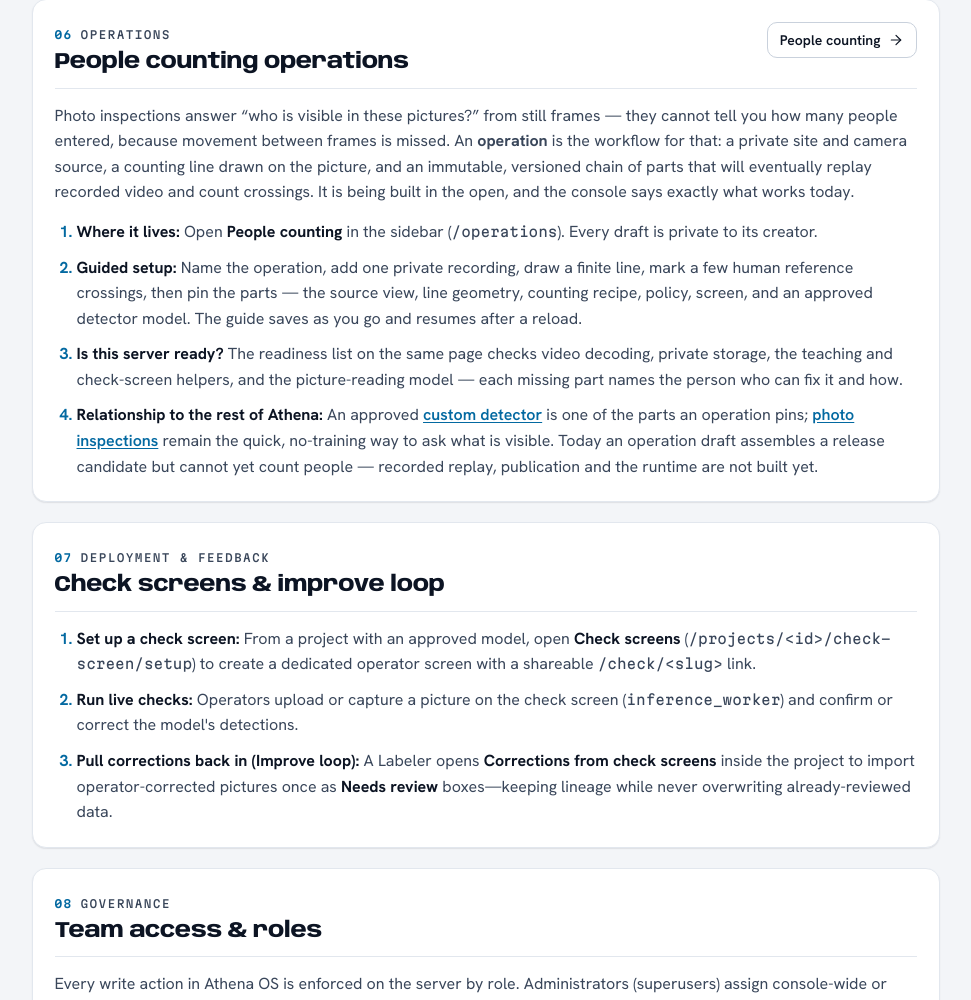
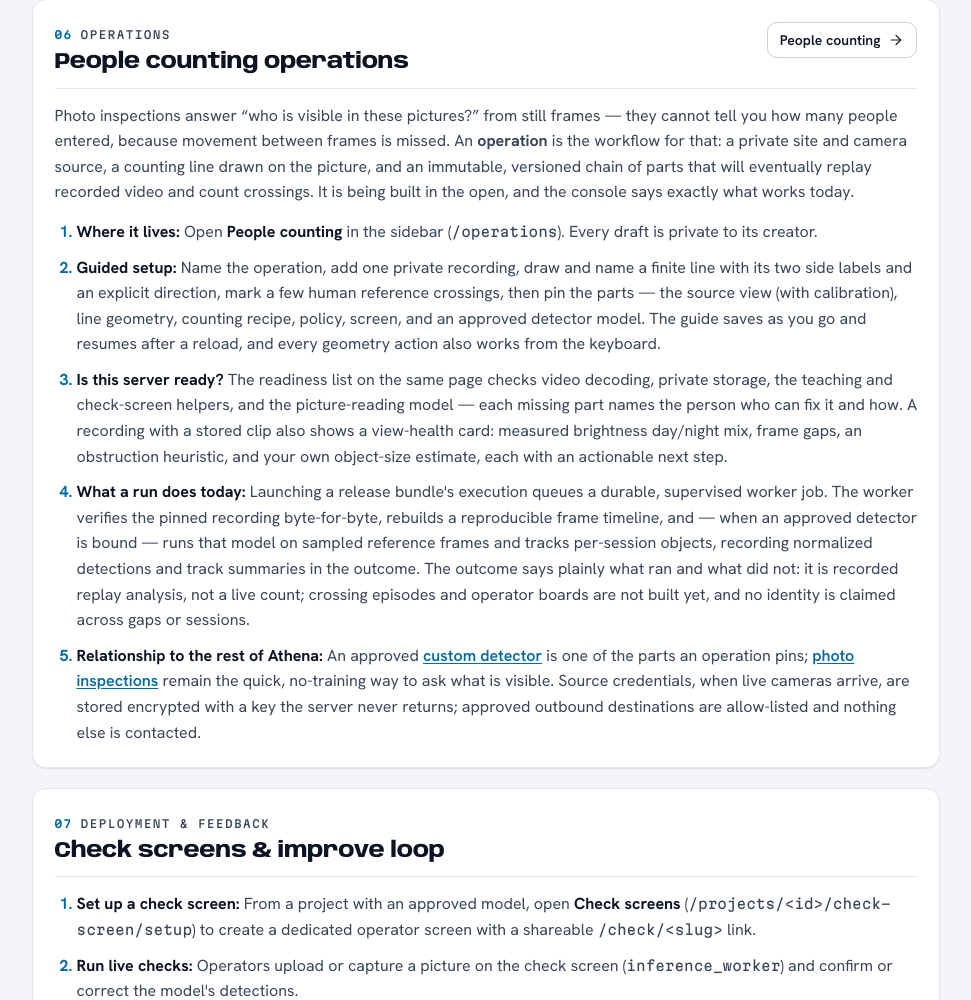
Before and after one commit to DominicMathew240/Athena-OS, a Django app: page /docs in a window 1280 px wide. Shown: the part 3274-4274 px from the top of the page, without its empty margins (296-1267 px from the left). Run offline with Django 5.2, Linux system fonts and the light colour scheme; parts of the project's set-up code (start-up, migrations or seed data) failed here and were passed over.

Commit message:
docs+landing: reflect the merged multimodal development state
Landing outcome statuses stop calling merged slices 'proposed': audio,
spreadsheets and handwriting OCR are 'Merged in console (synthetic-verified)'
(OCR's serving stays honestly backend-level), and the documents card says
text classification merged with NER/fields to come.

Docs wiki: the operations section describes what an execution run actually
does today (durable worker, byte-verified recording, reproducible timeline,
bound-detector inference with per-session tracking, the honest not-a-live-
count limit), the view-health card, and encrypted source credentials with
the destination allow-list. The multimodal status table now records Wave 0
complete, all four Wave 1 slices merged (gate unmet), text+signal halves of
Wave 2 merged, vision at 18/65; wave table gains per-wave merge status; the
T-task placement table and immediate priorities updated to the real next
steps (Wave 1 acceptance gate, T23/T25 runtime, document-fields finish,
TrOCR licence decision).

Tests updated to pin the new copy (18 of 65, merged-wave statuses, the
replay-analysis limit). Full suite 2051 OK lean venv.

```diff
--- a/web/projects/templates/projects/_docs_content.html
+++ b/web/projects/templates/projects/_docs_content.html
@@ -180,9 +180,10 @@
       <p>Photo inspections answer “who is visible in these pictures?” from still frames — they cannot tell you how many people entered, because movement between frames is missed. An <strong>operation</strong> is the workflow for that: a private site and camera source, a counting line drawn on the picture, and an immutable, versioned chain of parts that will eventually replay recorded video and count crossings. It is being built in the open, and the console says exactly what works today.</p>
       <ol class="wiki-steps">
         <li><strong>Where it lives:</strong> Open <strong>People counting</strong> in the sidebar (<span class="a-mono">/operations</span>). Every draft is private to its creator.</li>
-        <li><strong>Guided setup:</strong> Name the operation, add one private recording, draw a finite line, mark a few human reference crossings, then pin the parts — the source view, line geometry, counting recipe, policy, screen, and an approved detector model. The guide saves as you go and resumes after a reload.</li>
-        <li><strong>Is this server ready?</strong> The readiness list on the same page checks video decoding, private storage, the teaching and check-screen helpers, and the picture-reading model — each missing part names the person who can fix it and how.</li>
-        <li><strong>Relationship to the rest of Athena:</strong> An approved <a href="{% url 'dashboard' %}">custom detector</a> is one of the parts an operation pins; <a href="{% url 'inspections-page' %}">photo inspections</a> remain the quick, no-training way to ask what is visible. Today an operation draft assembles a release candidate but cannot yet count people — recorded replay, publication and the runtime are not built yet.</li>
+        <li><strong>Guided setup:</strong> Name the operation, add one private recording, draw and name a finite line with its two side labels and an explicit direction, mark a few human reference crossings, then pin the parts — the source view (with calibration), line geometry, counting recipe, policy, screen, and an approved detector model. The guide saves as you go and resumes after a reload, and every geometry action also works from the keyboard.</li>
+        <li><strong>Is this server ready?</strong> The readiness list on the same page checks video decoding, private storage, the teaching and check-screen helpers, and the picture-reading model — each missing part names the person who can fix it and how. A recording with a stored clip also shows a view-health card: measured brightness day/night mix, frame gaps, an obstruction heuristic, and your own object-size estimate, each with an actionable next step.</li>
+        <li><strong>What a run does today:</strong> Launching a release bundle's execution queues a durable, supervised worker job. The worker verifies the pinned recording byte-for-byte, rebuilds a reproducible frame timeline, and — when an approved detector is bound — runs that model on sampled reference frames and tracks per-session objects, recording normalized detections and track summaries in the outcome. The outcome says plainly what ran and what did not: it is recorded replay analysis, not a live count; crossing episodes and operator boards are not built yet, and no identity is claimed across gaps or sessions.</li>
+        <li><strong>Relationship to the rest of Athena:</strong> An approved <a href="{% url 'dashboard' %}">custom detector</a> is one of the parts an operation pins; <a href="{% url 'inspections-page' %}">photo inspections</a> remain the quick, no-training way to ask what is visible. Source credentials, when live cameras arrive, are stored encrypted with a key the server never returns; approved outbound destinations are allow-listed and nothing else is contacted.</li>
       </ol>
     </article>
 
@@ -321,19 +322,22 @@
       </div>
 
       <h3 class="wiki-subhead">Verified development status vs recommendation</h3>
+      <p class="wiki-note">Updated 20 November 2026 after the Wave 0–2 slice merges. “Merged” below means code is on main with its test suite green in both the lean and ML environments — all on synthetic data, with model quality unmeasured and no real-user session run yet.</p>
       <div class="wiki-table-wrap">
         <table class="wiki-table">
           <thead>
             <tr><th scope="col">Component</th><th scope="col">Verified status</th><th scope="col">Recommendation</th></tr>
           </thead>
           <tbody>
-            <tr><td><strong>Athena OS Core</strong></td><td>Django console, projects, auth, image imports, annotation, dataset snapshots and prototype training</td><td>Reuse and generalize</td></tr>
-            <tr><td><strong>Vision workflows</strong></td><td>T01–T04 locally completed; T05 partially completed; T06–T65 remain open</td><td>Keep as a vision-specific workstream</td></tr>
-            <tr><td><strong>OCR</strong></td><td>Handwriting training integrated in Forge (PR #82); document OCR supports inference</td><td>Integrate with OS</td></tr>
-            <tr><td><strong>Audio classification</strong></td><td>Basic WAV classifier and ONNX export exist in Forge</td><td>Extend to industrial acoustic tasks</td></tr>
-            <tr><td><strong>Speech recognition</strong></td><td>Local speech-to-text and Sarawak Malay ASR foundations exist</td><td>Complete validated fine-tuning workflow</td></tr>
-            <tr><td><strong>Spreadsheet AI</strong></td><td>Training workflow merged in Forge PR #79</td><td>Reuse its trainer</td></tr>
-            <tr><td><strong>Text / NLP &amp; Keypoints</strong></td><td>Text category and geometry contracts exist; no verified end-to-end user training yet</td><td>New development</td></tr>
+            <tr><td><strong>Athena OS Core</strong></td><td>Wave 0 complete and merged: task/recipe registry, modality plugin interface, generic annotations and frozen dataset snapshots shared by every modality</td><td>Reuse and generalize</td></tr>
+            <tr><td><strong>Vision workflows</strong></td><td>18 of 65 tasks locally verified (T01–T14, T19–T22): private drafts and versioned release bundles, guided setup, durable supervised execution workers, reproducible frame timelines, bound-detector inference with per-session tracking, view health, accessible geometry editing. Live cameras (T10), crossing events (T25) and operator boards (T41+) remain open</td><td>Keep as a vision-specific workstream</td></tr>
+            <tr><td><strong>Vision detection (OS-VIS-001)</strong></td><td>Merged end to end: image projects, SAM+CLIP-assisted labeling, snapshots, real CPU training, evaluation, approval and check screens</td><td>Extend to segmentation (later)</td></tr>
+            <tr><td><strong>Audio classification (OS-AUD-001)</strong></td><td>Merged: WAV import, clip labels, <span class="a-mono">audio-wav-cnn</span> training with ONNX-or-torch artifacts, through the shared lifecycle</td><td>Industrial acoustic recipes later</td></tr>
+            <tr><td><strong>Handwriting OCR (OS-OCR-001)</strong></td><td>Merged: transcript annotations, <span class="a-mono">ocr-trocr</span> fine-tuning with CER/word-accuracy evaluation. Serving is backend-level; base-weight licensing is an open owner decision</td><td>Complete serving path</td></tr>
+            <tr><td><strong>Spreadsheet AI (OS-TAB-001)</strong></td><td>Merged: CSV/XLSX upload, target choice, <span class="a-mono">tabular-sklearn</span> training, unseen-row testing</td><td>Reuse its trainer</td></tr>
+            <tr><td><strong>Text classification (OS-NLP-001, half)</strong></td><td>Merged: strict CSV text datasets, <span class="a-mono">text-sklearn</span> (TF-IDF + logistic regression) with held-out evaluation. Named-entity recognition is out of scope so far</td><td>NER in a later slice</td></tr>
+            <tr><td><strong>Signal classification (OS-SIG-001, half)</strong></td><td>Merged: windowed time-series CSV, <span class="a-mono">signal-sklearn</span> (16 window statistics + logistic regression). Forecasting and anomaly detection are out of scope so far</td><td>Forecast/anomaly recipes later</td></tr>
+            <tr><td><strong>Speech recognition</strong></td><td>Not started in OS (local speech-to-text and Sarawak Malay ASR foundations exist in Forge)</td><td>Complete validated fine-tuning workflow</td></tr>
             <tr><td><strong>Face recognition</strong></td><td>No verified end-to-end trainable biometric workflow</td><td>New, separately gated with consent &amp; subgroup checks</td></tr>
             <tr><td><strong>Multimodal fusion</strong></td><td>Architecture concepts and contracts exist</td><td>Longer-term development (Wave 4)</td></tr>
           </tbody>
@@ -371,20 +375,20 @@
         </div>
         <span class="a-tag">Waves 0 to 4</span>
       </header>
-      <p>The roadmap organizes delivery into five waves (indicative sequence, not committed release dates). The recommended next milestone is <strong>Athena OS Multimodal MVP</strong>: four real, independently validated training workflows (Vision, Acoustics, Handwriting OCR, and Tabular prediction) sharing one lifecycle.</p>
+      <p>The roadmap organizes delivery into five waves (indicative sequence, not committed release dates). <strong>Where the waves stand today (20 November 2026):</strong> Wave 0 is complete and merged; all four Wave 1 slices are merged with their suites green in two environments — but Wave 1's acceptance gate (clean-install, real-data training tests with nontechnical users) is not met, so no Wave 1 item is ticked; Wave 2 has two of its halves merged (text classification, signal classification) with ASR, document fields and the remaining halves in progress or open.</p>
 
       <h3 class="wiki-subhead">Five delivery waves</h3>
       <div class="wiki-table-wrap">
         <table class="wiki-table">
           <thead>
-            <tr><th scope="col">Wave</th><th scope="col">Horizon</th><th scope="col">Scope &amp; key requirements</th></tr>
+            <tr><th scope="col">Wave</th><th scope="col">Horizon</th><th scope="col">Scope &amp; status</th></tr>
           </thead>
           <tbody>
-            <tr><td><strong>Wave 0 — Shared foundation</strong></td><td>0–6 weeks</td><td><span class="a-mono">OS-CORE-001</span> to <span class="a-mono">006</span>: task/recipe registry, modality plugins, shared observation/dataset/annotation contracts, durable job recovery, model registry, universal guided workflow.</td></tr>
-            <tr><td><strong>Wave 1 — Multi-task MVP</strong></td><td>2–4 months</td><td><span class="a-mono">OS-VIS-001</span> (Vision detection), <span class="a-mono">OS-AUD-001</span> (Acoustic classifier), <span class="a-mono">OS-OCR-001</span> (Handwriting TrOCR), <span class="a-mono">OS-TAB-001</span> (Excel/CSV tabular prediction).</td></tr>
-            <tr><td><strong>Wave 2 — Language &amp; signals</strong></td><td>4–7 months</td><td><span class="a-mono">OS-ASR-001/002</span> (Speech dataset editor &amp; ASR fine-tuning), <span class="a-mono">OS-NLP-001</span> (Text/NER), <span class="a-mono">OS-DOC-001</span> (Document fields/tables), <span class="a-mono">OS-SIG-001</span> (Time-series), <span class="a-mono">OS-AUD-002</span> (Normal-only acoustic anomaly).</td></tr>
-            <tr><td><strong>Wave 3 — Motion &amp; operations</strong></td><td>7–10 months</td><td>Pose/keypoint annotation, gesture/action models, video event labeling, industry Domain Packs, operational dashboards, and consent-gated biometric verification.</td></tr>
-            <tr><td><strong>Wave 4 — Multimodal &amp; edge</strong></td><td>10–15+ months</td><td>Synchronized cross-modal fusion (audio + vibration/temp, video + pose, thermal + RGB), modality ablations, qualified edge deployments and optional Athena Nodes.</td></tr>
+            <tr><td><strong>Wave 0 — Shared foundation</strong></td><td>0–6 weeks</td><td><span class="a-mono">OS-CORE-001</span> to <span class="a-mono">006</span>: task/recipe registry, modality plugins, shared observation/dataset/annotation contracts, durable job recovery, model registry, universal guided workflow. <strong>Complete and merged.</strong></td></tr>
+            <tr><td><strong>Wave 1 — Multi-task MVP</strong></td><td>2–4 months</td><td><span class="a-mono">OS-VIS-001</span> (Vision detection), <span class="a-mono">OS-AUD-001</span> (Acoustic classifier), <span class="a-mono">OS-OCR-001</span> (Handwriting TrOCR), <span class="a-mono">OS-TAB-001</span> (Excel/CSV tabular prediction). <strong>All four slices merged</strong> — verification is synthetic-data only; the real-data + nontechnical-user acceptance gate is not met.</td></tr>
+            <tr><td><strong>Wave 2 — Language &amp; signals</strong></td><td>4–7 months</td><td><span class="a-mono">OS-ASR-001/002</span> (Speech dataset editor &amp; ASR fine-tuning), <span class="a-mono">OS-NLP-001</span> (Text/NER), <span class="a-mono">OS-DOC-001</span> (Document fields/tables), <span class="a-mono">OS-SIG-001</span> (Time-series), <span class="a-mono">OS-AUD-002</span> (Normal-only acoustic anomaly). <strong>Text classification and signal classification merged</strong>; the rest open.</td></tr>
+            <tr><td><strong>Wave 3 — Motion &amp; operations</strong></td><td>7–10 months</td><td>Pose/keypoint annotation, gesture/action models, video event labeling, industry Domain Packs, operational dashboards, and consent-gated biometric verification. Open.</td></tr>
+            <tr><td><strong>Wave 4 — Multimodal &amp; edge</strong></td><td>10–15+ months</td><td>Synchronized cross-modal fusion (audio + vibration/temp, video + pose, thermal + RGB), modality ablations, qualified edge deployments and optional Athena Nodes. Open.</td></tr>
           </tbody>
         </table>
       </div>
@@ -396,10 +400,8 @@
             <tr><th scope="col">Existing tasks</th><th scope="col">Updated placement</th></tr>
           </thead>
           <tbody>
-            <tr><td><span class="a-mono">T01–T04</span></td><td>Keep as verified local vision foundations.</td></tr>
-            <tr><td><span class="a-mono">T05</span></td><td>Complete the missing versioned release-bundle contract.</td></tr>
-            <tr><td><span class="a-mono">T06–T08</span></td><td>Generalize guided setup and preflight into OS Core.</td></tr>
-            <tr><td><span class="a-mono">T09–T31</span></td><td>Video Operations / Vision Domain Pack.</td></tr>
+            <tr><td><span class="a-mono">T01–T14, T19–T22</span></td><td>Locally verified vision foundations (18 of 65): drafts, release bundles, guided setup, preflight, recordings, view health, accessible geometry, durable workers, timelines, inference and tracking.</td></tr>
+            <tr><td><span class="a-mono">T10, T15–T18, T23–T31</span></td><td>Video Operations / Vision Domain Pack — open (live cameras, remaining geometry/calibration work, event ledger, crossings, aggregates, parking).</td></tr>
             <tr><td><span class="a-mono">T32–T40</span></td><td>Extract shared review, training, comparison and approval logic (including T19 durable worker design).</td></tr>
             <tr><td><span class="a-mono">T41–T50</span></td><td>Industry-specific operations and visual dashboards.</td></tr>
             <tr><td><span class="a-mono">T51–T65</span></td><td>Apply reliability, deployment, security and usability gates across all modalities (reconciled with Forge <span class="a-mono">LAB-002/003</span>, <span class="a-mono">LAB-006</span>, <span class="a-mono">LAB-007B</span>, <span class="a-mono">LAB-104</span>, <span class="a-mono">LAB-107</span>, <span class="a-mono">LAB-009</span>).</td></tr>
@@ -429,11 +431,10 @@
 
       <h3 class="wiki-subhead">Immediate execution priorities</h3>
       <ol class="wiki-steps">
-        <li><strong>Reconcile Athena OS and Forge training contracts:</strong> Identify canonical schemas, remove duplication and define adapter boundaries.</li>
-        <li><strong>Finish OS T05 and the shared training-job lifecycle:</strong> Versioned release bundles, durable execution, artifact and model provenance.</li>
-        <li><strong>Create universal task/recipe and annotation plugin interfaces:</strong> Make sound, OCR and spreadsheet tasks first-class without duplicating the platform.</li>
-        <li><strong>Unify the beginner-friendly Teach workflow:</strong> One guided experience with appropriate controls for each task.</li>
-        <li><strong>Validate four real-data vertical slices:</strong> Vision, acoustic classification, handwriting OCR and spreadsheets.</li>
+        <li><strong>Run the Wave 1 acceptance gate:</strong> Clean-install, real-data training tests for the four merged slices with nontechnical users — the code is merged; this gate is what Wave 1 still owes.</li>
+        <li><strong>Continue the vision runtime:</strong> The durable event ledger (T23) and directional crossing episodes (T25) on top of the merged workers, timelines, inference and tracking; live cameras (T10) after recorded semantics are complete.</li>
+        <li><strong>Finish the Wave 2 halves:</strong> Document fields and tables (OS-DOC-001, in progress), NER for text, forecasting/anomaly recipes for signals, ASR.</li>
+        <li><strong>Resolve the OCR base-weight licence:</strong> The TrOCR weights repository currently declares no licence; the in-product wording is unreliable until an owner decides (see the licence audit).</li>
         <li><strong>Complete evaluation, approval, deployment and recovery gates:</strong> End-to-end quality and operational truth before expanding further.</li>
       </ol>
     </article>
--- a/web/projects/tests_vision_home.py
+++ b/web/projects/tests_vision_home.py
@@ -248,7 +248,8 @@ class LandingCoversOnFrontViewTests(TestCase):
                     "Athena Forge",
                     "Athena Lab",
                     "Athena Nodes",
-                    "T01–T04",
+                    "18 of 65 tasks locally verified",
+                    "Text classification and signal classification merged",
                     "Event F1, missed events, false alarms per hour",
                 ):
                     self.assertIn(expected, html)
--- a/web/projects/tests_workflow_discoverability.py
+++ b/web/projects/tests_workflow_discoverability.py
@@ -105,7 +105,9 @@ class TaskLinkedHelpExplainsOperationsTests(TestCase):
                     "how many people crossed a line",
                     "an approved",  # detector pinning
                     "custom detector",
-                    "cannot yet count people",
+                    "recorded replay analysis, not a live count",
+                    "crossing episodes and operator boards are not built yet",
+                    "encrypted",
                 ):
                     self.assertIn(needle, html)
 
```
Also changed, not shown: web/projects/static/projects/landing.js (+5 -5 lines).
